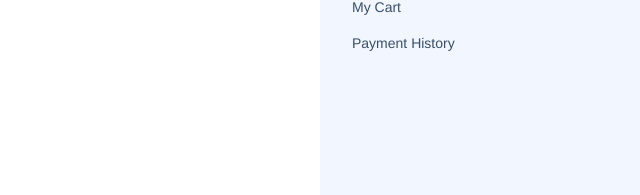
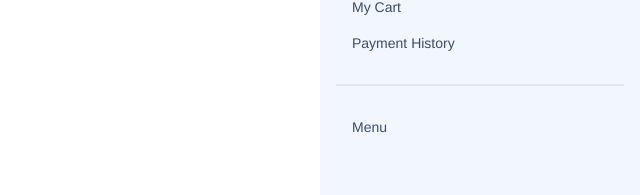
Before and after one commit to sadakatsrabon/Obsnest-MarketPlace, a React (Vite) app: page /dashboard in a window 1280 px wide. Shown: the part 327-522 px from the top of the page, without its empty margins (640-1280 px from the left). Built offline with nearby package versions, Linux system fonts and the light colour scheme; no server answers; sample sign-in values are in the browser's storage.

Commit message:
Change the dynamic page title

```diff
--- a/src/Layout/DashboardLayout.jsx
+++ b/src/Layout/DashboardLayout.jsx
@@ -23,6 +23,8 @@ const DashboardLayout = () => {
                             <li><Link>User Home</Link></li>
                             <li><Link to='mycart'>My Cart</Link></li>
                             <li><Link>Payment History</Link></li>
+                            <div className="divider"></div>
+                            <li><Link>Menu</Link></li>
                         </ul>
                     </div>
                 </div>
--- a/src/pages/Product/Product.jsx
+++ b/src/pages/Product/Product.jsx
@@ -39,7 +39,7 @@ const Product = () => {
 
     return (
         <div className='pt-20'>
-            <h2 className='text-3xl font-extrabold text-center'>Showing OBSNEST Data By Caegory :<span className="text-sky-500"> {selectedData.length > 0 ? selectedData[0].name : "Category"}</span></h2>
+            <h2 className='text-3xl font-extrabold text-center'>Showing OBSNEST Data By Caegory :<span className="text-sky-500"> {selectedData.length > 0 ? selectedData[0].category : "Category"}</span></h2>
 
             <div className="grid grid-cols-2 md:grid-cols-3 lg:grid-cols-4 gap-2 pt-28">
                 {
```
